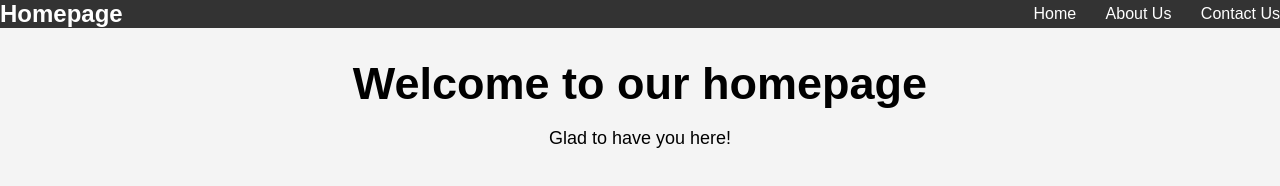
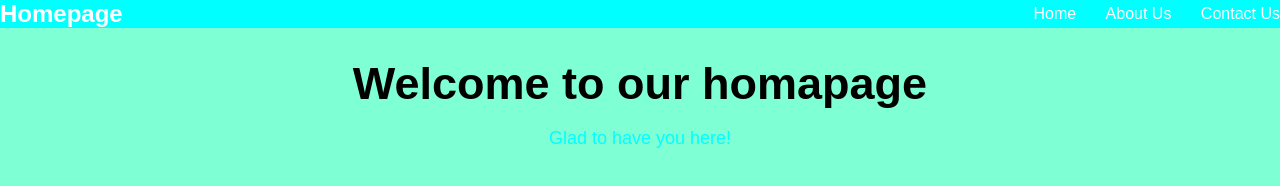
Before and after one commit to emmanskie0314-design/Activity, a plain HTML site: page index.html in a window 1280 px wide. Drawn offline with Linux system fonts and the light colour scheme.

```diff
--- a/index.html
+++ b/index.html
@@ -8,13 +8,12 @@
         body
         {
             margin:0;
-            background-color:#f4f4f4;
+            background-color:aquamarine;
             font-family:Arial, Helvetica, sans-serif;
         }
-
         nav
         {
-            background-color: #333;
+            background-color: aqua;
             padding: 15px, 30px;
             display: flex;
             justify-content: space-between;
@@ -33,7 +32,7 @@
         }
         nav a:hover
         {
-            color:#333;
+            color:beige;
         }
         .home
         {
@@ -48,12 +47,14 @@
         .home p
         {
             font-size:18px;
+            color:cyan
         }
     </style>
     </head>
     <body>
         <nav>
             <h2>Homepage</h2>
+
             <div>
                 <a href="index.html">Home</a>
                 <a href="about.html">About Us</a>
@@ -62,7 +63,7 @@
         </nav>
 
         <div class="home">
-            <h1>Welcome to our homepage</h1>
+            <h1>Welcome to our homapage</h1>
             <p>Glad to have you here!</p>
         </div>
     </body>
```
